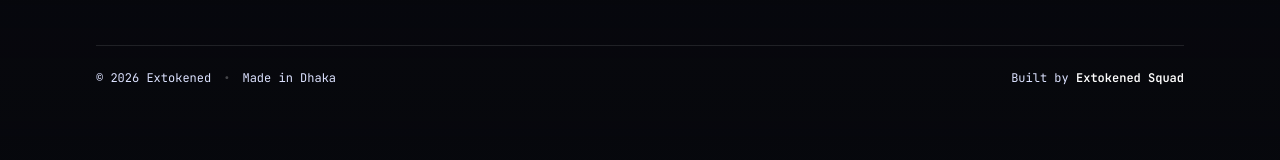
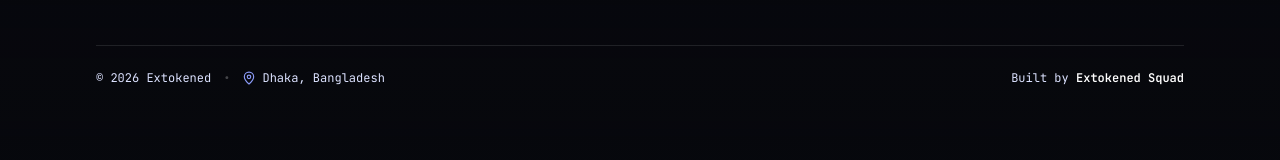
Before and after one commit to shajidul-sobuj/Extokened, a Next.js app: page / in a window 1280 px wide. Shown: the part 5870-6030 px from the top of the page. Built offline with nearby package versions, Linux system fonts and the light colour scheme.

Commit message:
chore(footer): replace Made in Dhaka with Dhaka, Bangladesh location label

```diff
--- a/src/components/layout/Footer.tsx
+++ b/src/components/layout/Footer.tsx
@@ -3,7 +3,7 @@
 import React from "react";
 import Link from "next/link";
 import { siteConfig } from "@/data/siteConfig";
-import { ArrowUpRight, Mail } from "lucide-react";
+import { ArrowUpRight, Mail, MapPin } from "lucide-react";
 import { Github, Linkedin, Facebook } from "@/components/ui/Icons";
 
 export function Footer() {
@@ -227,7 +227,10 @@ export function Footer() {
           <div className="flex flex-wrap items-center justify-center sm:justify-start gap-x-3 gap-y-1 text-[#DCE2FF]">
             <span>© {currentYear} Extokened</span>
             <span className="text-white/25">•</span>
-            <span>Made in Dhaka</span>
+            <span className="inline-flex items-center gap-1.5">
+              <MapPin className="w-3.5 h-3.5 text-[#8B9BF7]" />
+              <span>Dhaka, Bangladesh</span>
+            </span>
           </div>
 
           <div className="text-[#DCE2FF]">
```
